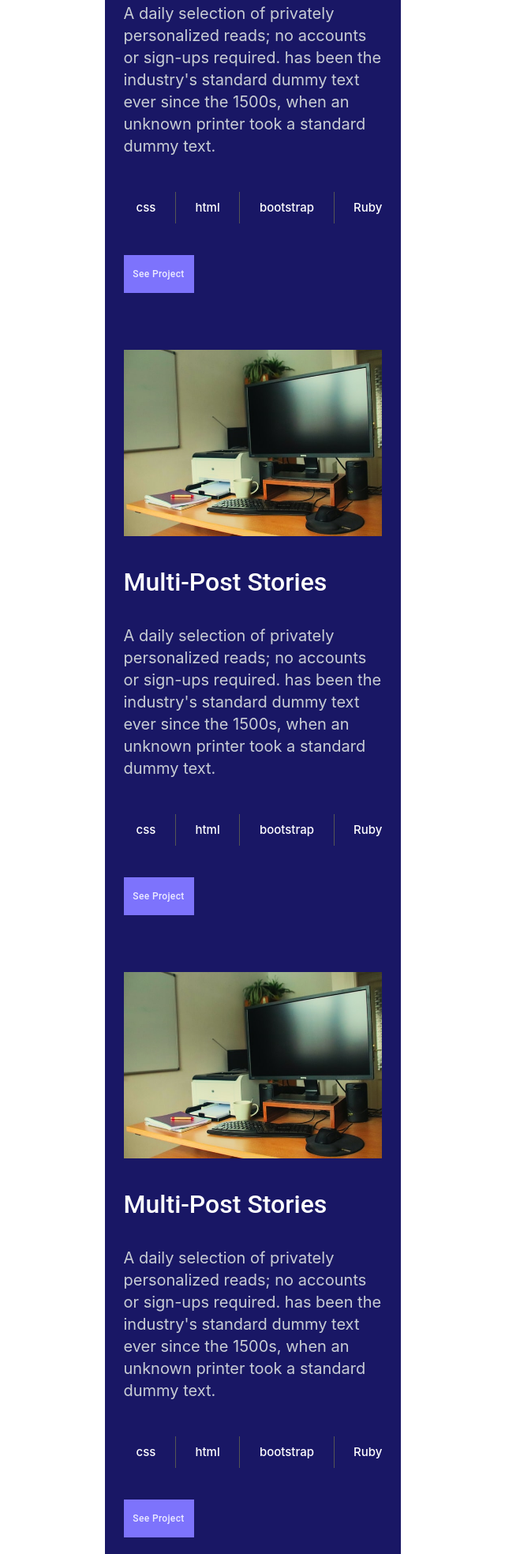
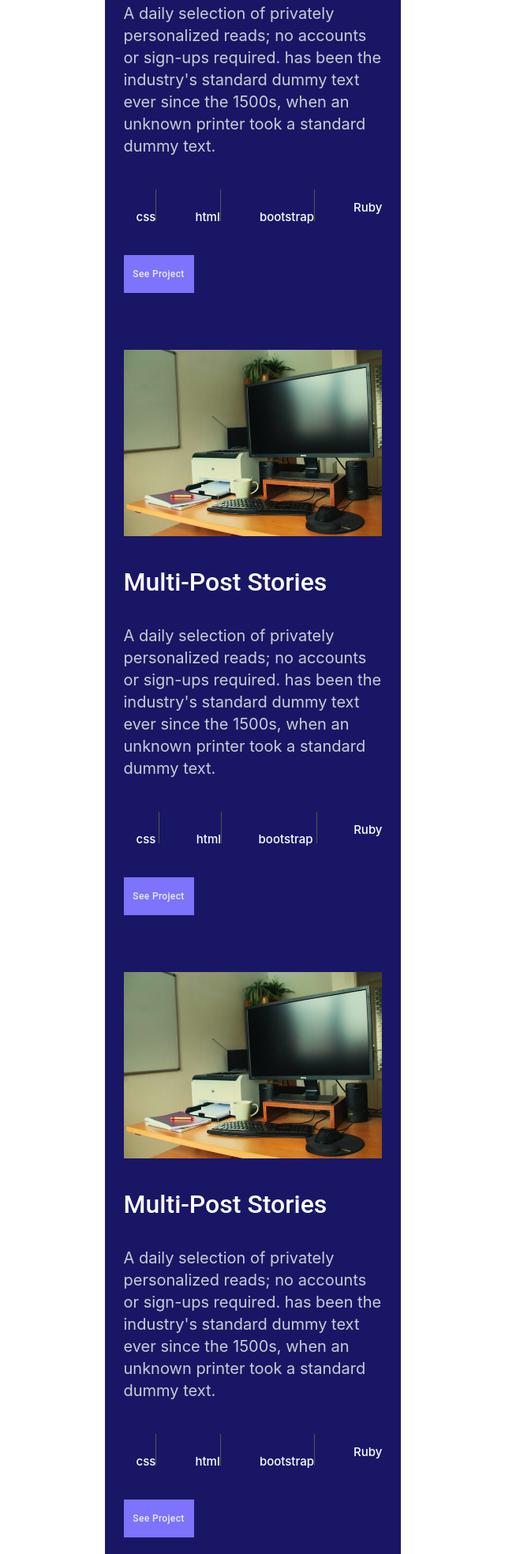
Before and after one commit to Obote/portfolio-mobileversion, a website: page index.html in a window 1280 px wide. Shown: the part 1821-3789 px from the top of the page at 79% size, without its empty margins (320-960 px from the left). Drawn offline with Linux system fonts and the light colour scheme.

Commit message:
Update the image error

```diff
--- a/index.html
+++ b/index.html
@@ -70,18 +70,9 @@
             <h3>Multi-Post Stories</h3>
             <p>A daily selection of privately personalized reads; no accounts or sign-ups required. has been the industry's standard dummy text ever since the 1500s, when an unknown printer took a standard dummy text.</p>
             <ul class="stack-container">
-                <li>css</li>
-
-                <img src="./assets/images/vert-line.png" alt="vertical line">
-
-                <li>html</li>
-
-                <img src="./assets/images/vert-line.png" alt="vertical line">
-
-                <li>bootstrap</li>
-
-                <img src="./assets/images/vert-line.png" alt="vertical line">
-
+                <li>css<img src="./assets/images/vert-line.png" alt="vertical line"></li>
+                <li>html<img src="./assets/images/vert-line.png" alt="vertical line"></li>
+                <li>bootstrap<img src="./assets/images/vert-line.png" alt="vertical line"></li>
                 <li>Ruby</li>
             </ul>
 
@@ -93,18 +84,9 @@
             <h3>Multi-Post Stories</h3>
             <p>A daily selection of privately personalized reads; no accounts or sign-ups required. has been the industry's standard dummy text ever since the 1500s, when an unknown printer took a standard dummy text.</p>
             <ul class="stack-container">
-                <li>css</li>
-
-                <img src="./assets/images/vert-line.png" alt="vertical line">
-
-                <li>html</li>
-
-                <img src="./assets/images/vert-line.png" alt="vertical line">
-
-                <li>bootstrap</li>
-
-                <img src="./assets/images/vert-line.png" alt="vertical line">
-
+                <li>css <img src="./assets/images/vert-line.png" alt="vertical line"></li>
+                <li>html<img src="./assets/images/vert-line.png" alt="vertical line"></li>
+                <li>bootstrap <img src="./assets/images/vert-line.png" alt="vertical line"></li>
                 <li>Ruby</li>
             </ul>
             <button type="button" class="project-button">See Project</button>
@@ -116,18 +98,9 @@
             <h3>Multi-Post Stories</h3>
             <p>A daily selection of privately personalized reads; no accounts or sign-ups required. has been the industry's standard dummy text ever since the 1500s, when an unknown printer took a standard dummy text.</p>
             <ul class="stack-container">
-                <li>css</li>
-
-                <img src="./assets/images/vert-line.png" alt="vertical line">
-
-                <li>html</li>
-
-               <img src="./assets/images/vert-line.png" alt="vertical line">
-
-                <li>bootstrap</li>
-
-                <img src="./assets/images/vert-line.png" alt="vertical line">
-
+                <li>css<img src="./assets/images/vert-line.png" alt="vertical line"></li>
+                <li>html<img src="./assets/images/vert-line.png" alt="vertical line"></li>
+                <li>bootstrap<img src="./assets/images/vert-line.png" alt="vertical line"></li>
                 <li>Ruby</li>
             </ul>
             <button type="button" class="project-button">See Project</button>
@@ -139,18 +112,9 @@
             <h3>Multi-Post Stories</h3>
             <p>A daily selection of privately personalized reads; no accounts or sign-ups required. has been the industry's standard dummy text ever since the 1500s, when an unknown printer took a standard dummy text.</p>
             <ul class="stack-container">
-                <li>css</li>
-
-                <img src="./assets/images/vert-line.png" alt="vertical line">
-
-                <li>html</li>
-
-                <img src="./assets/images/vert-line.png" alt="vertical line">
-
-                <li>bootstrap</li>
-
-                <img src="./assets/images/vert-line.png" alt="vertical line">
-
+                <li>css<img src="./assets/images/vert-line.png" alt="vertical line"></li>
+                <li>htm<img src="./assets/images/vert-line.png" alt="vertical line">l</li>
+                <li>bootstrap<img src="./assets/images/vert-line.png" alt="vertical line"></li>
                 <li>Ruby</li>
             </ul>
             <button type="button" class="project-button">See Project</button>
```
